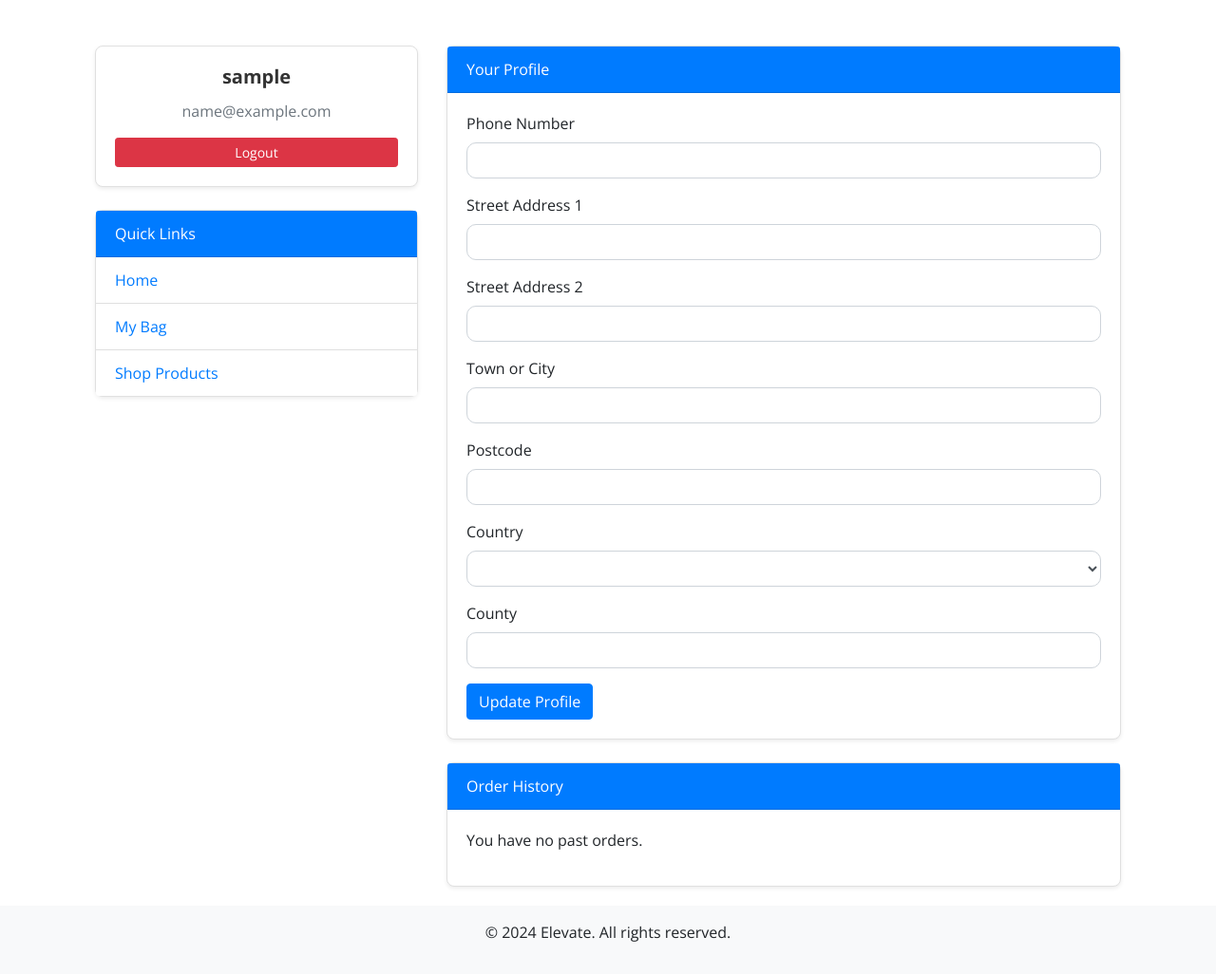
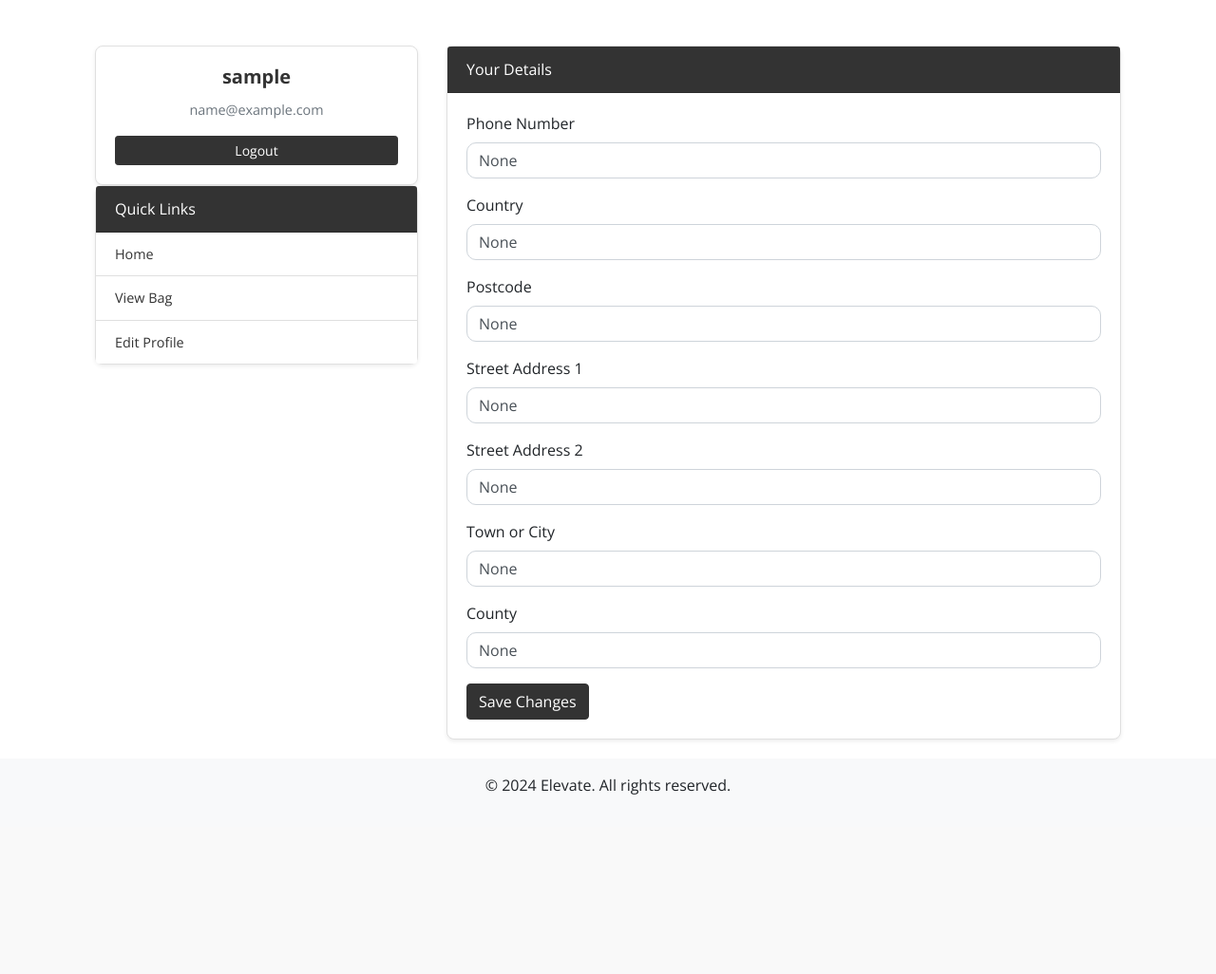
Before and after one commit to Dhruvesh48/elevate, a Django app: template user/templates/user/profile.html in a window 1280 px wide. Shown: the part 56-1082 px from the top of the page at 95% size. After the commit the page ends 893 px from the top, so only its background shows below. Run offline with Django 4.2, Linux system fonts and the light colour scheme; the template is opened without the code that fills it, so the values that code supplies are empty; the visitor is signed in with stand-in values (Sample User, id 1); some libraries are stand-ins or nearby versions.

Commit message:
added user css

```diff
--- /dev/null
+++ b/user/static/user/css/user.css
@@ -0,0 +1,46 @@
+/* Profile Card */
+.profile-card {
+    border-color: #e0e0e0;
+}
+
+.profile-username {
+    color: #333333;
+}
+
+.profile-email {
+    font-size: 0.9rem;
+    color: #666666;
+}
+
+/* Quick Links Card */
+.quick-links-card {
+    border-color: #e0e0e0;
+}
+
+.quick-links-header {
+    background-color: #333333;
+    color: white;
+}
+
+.quick-links-list .quick-link-item {
+    font-size: 0.9rem;
+}
+
+.quick-links-list .quick-link-item a {
+    color: #333333;
+    text-decoration: none;
+}
+
+.quick-links-list .quick-link-item a:hover {
+    color: #ff9900;
+}
+
+/* Profile Details Card */
+.profile-details-card {
+    border-color: #e0e0e0;
+}
+
+.profile-details-header {
+    background-color: #333333;
+    color: white;
+}
--- a/user/templates/user/profile.html
+++ b/user/templates/user/profile.html
@@ -1,31 +1,36 @@
 {% extends "base.html" %}
+{% load static %}
+
+{% block extra_css %}
+    <link rel="stylesheet" href="{% static 'user/css/user.css' %}">
+{% endblock %}
 
 {% block content %}
 <div class="container mt-5">
     <div class="row">
         <!-- Sidebar Section -->
         <div class="col-md-4">
-            <div class="card shadow-sm mb-4">
+            <div class="card shadow-sm profile-card">
                 <div class="card-body text-center">
-                    <h4 class="card-title">{{ user.username }}</h4>
-                    <p class="text-muted">{{ user.email }}</p>
-                    <a href="{% url 'account_logout' %}" class="btn btn-danger btn-sm">Logout</a>
+                    <h4 class="card-title profile-username">{{ user.username }}</h4>
+                    <p class="text-muted profile-email">{{ user.email }}</p>
+                    <a href="{% url 'account_logout' %}" class="btn view-details-btn btn-sm">Logout</a>
                 </div>
             </div>
 
-            <div class="card shadow-sm">
-                <div class="card-header bg-primary text-white">
+            <div class="card shadow-sm quick-links-card">
+                <div class="card-header quick-links-header">
                     Quick Links
                 </div>
-                <ul class="list-group list-group-flush">
-                    <li class="list-group-item">
-                        <a href="{% url 'home' %}" class="text-decoration-none">Home</a>
+                <ul class="list-group list-group-flush quick-links-list">
+                    <li class="list-group-item quick-link-item">
+                        <a href="{% url 'home' %}">Home</a>
                     </li>
-                    <li class="list-group-item">
-                        <a href="{% url 'view_bag' %}" class="text-decoration-none">My Bag</a>
+                    <li class="list-group-item quick-link-item">
+                        <a href="{% url 'view_bag' %}">View Bag</a>
                     </li>
-                    <li class="list-group-item">
-                        <a href="{% url 'product_page' %}" class="text-decoration-none">Shop Products</a>
+                    <li class="list-group-item quick-link-item">
+                        <a href="{% url 'profile' %}">Edit Profile</a>
                     </li>
                 </ul>
             </div>
@@ -33,78 +38,50 @@
 
         <!-- Profile Details Section -->
         <div class="col-md-8">
-            <div class="card shadow-sm">
-                <div class="card-header bg-primary text-white">
-                    Your Profile
+            <div class="card shadow-sm profile-details-card">
+                <div class="card-header profile-details-header">
+                    Your Details
                 </div>
                 <div class="card-body">
-                    <form method="POST" action="#">
+                    <form method="POST">
                         {% csrf_token %}
                         <div class="form-group">
                             <label for="default_phone_number">Phone Number</label>
-                            <input type="text" class="form-control" id="default_phone_number" name="default_phone_number" value="{{ profile.default_phone_number }}">
+                            <input type="text" class="form-control" id="default_phone_number" name="default_phone_number"
+                                   value="{{ user.userprofile.default_phone_number }}">
                         </div>
-
+                        <div class="form-group">
+                            <label for="default_country">Country</label>
+                            <input type="text" class="form-control" id="default_country" name="default_country"
+                                   value="{{ user.userprofile.default_country }}">
+                        </div>
+                        <div class="form-group">
+                            <label for="default_postcode">Postcode</label>
+                            <input type="text" class="form-control" id="default_postcode" name="default_postcode"
+                                   value="{{ user.userprofile.default_postcode }}">
+                        </div>
                         <div class="form-group">
                             <label for="default_street_address1">Street Address 1</label>
-                            <input type="text" class="form-control" id="default_street_address1" name="default_street_address1" value="{{ profile.default_street_address1 }}">
+                            <input type="text" class="form-control" id="default_street_address1" name="default_street_address1"
+                                   value="{{ user.userprofile.default_street_address1 }}">
                         </div>
-
                         <div class="form-group">
                             <label for="default_street_address2">Street Address 2</label>
-                            <input type="text" class="form-control" id="default_street_address2" name="default_street_address2" value="{{ profile.default_street_address2 }}">
+                            <input type="text" class="form-control" id="default_street_address2" name="default_street_address2"
+                                   value="{{ user.userprofile.default_street_address2 }}">
                         </div>
-
                         <div class="form-group">
                             <label for="default_town_or_city">Town or City</label>
-                            <input type="text" class="form-control" id="default_town_or_city" name="default_town_or_city" value="{{ profile.default_town_or_city }}">
+                            <input type="text" class="form-control" id="default_town_or_city" name="default_town_or_city"
+                                   value="{{ user.userprofile.default_town_or_city }}">
                         </div>
-
-                        <div class="form-group">
-                            <label for="default_postcode">Postcode</label>
-                            <input type="text" class="form-control" id="default_postcode" name="default_postcode" value="{{ profile.default_postcode }}">
-                        </div>
-
-                        <div class="form-group">
-                            <label for="default_country">Country</label>
-                            <select class="form-control" id="default_country" name="default_country">
-                                {% for country in profile.default_country.countries %}
-                                    <option value="{{ country.0 }}" {% if profile.default_country == country.0 %}selected{% endif %}>
-                                        {{ country.1 }}
-                                    </option>
-                                {% endfor %}
-                            </select>
-                        </div>
-
                         <div class="form-group">
                             <label for="default_county">County</label>
-                            <input type="text" class="form-control" id="default_county" name="default_county" value="{{ profile.default_county }}">
+                            <input type="text" class="form-control" id="default_county" name="default_county"
+                                   value="{{ user.userprofile.default_county }}">
                         </div>
-
-                        <button type="submit" class="btn btn-primary">Update Profile</button>
+                        <button type="submit" class="btn view-details-btn">Save Changes</button>
                     </form>
-                </div>
-            </div>
-
-            <div class="card shadow-sm mt-4">
-                <div class="card-header bg-primary text-white">
-                    Order History
-                </div>
-                <div class="card-body">
-                    {% if orders %}
-                        <ul class="list-group">
-                            {% for order in orders %}
-                                <li class="list-group-item">
-                                    Order #{{ order.order_number }} -
-                                    {{ order.date|date:"d M Y" }} -
-                                    ${{ order.grand_total }}
-                                    <a href="{% url 'order_detail' order.order_number %}" class="btn btn-link btn-sm float-right">View Details</a>
-                                </li>
-                            {% endfor %}
-                        </ul>
-                    {% else %}
-                        <p>You have no past orders.</p>
-                    {% endif %}
                 </div>
             </div>
         </div>
```
